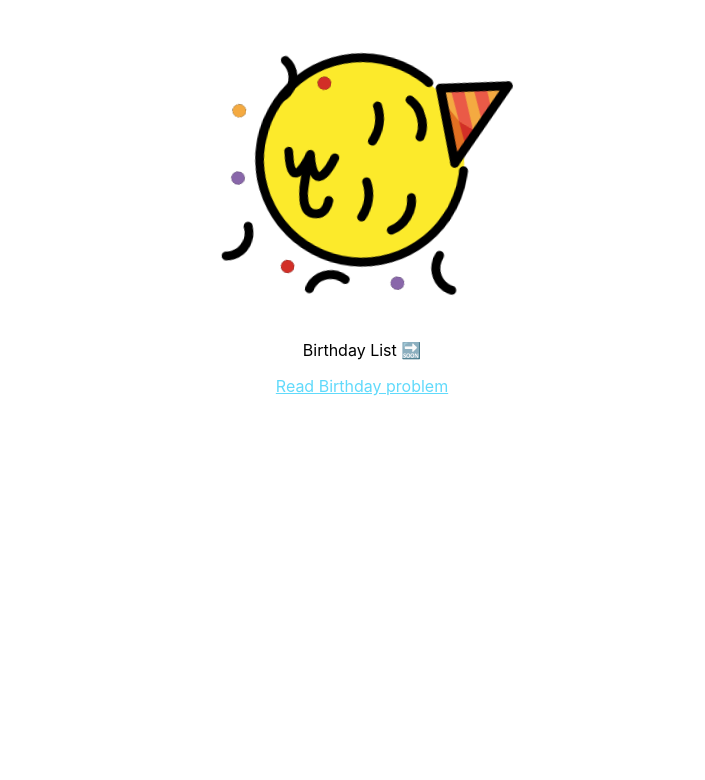
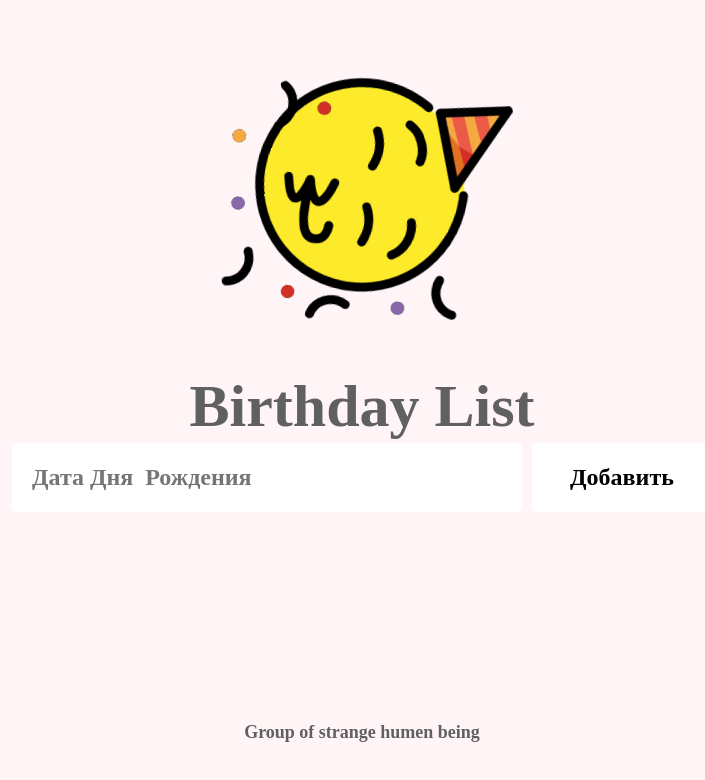
Before and after one commit to auroraptor/birthday-list, a React (Create React App) app: page / in a window 1280 px wide. Shown: the top 780 px of the page, without its empty margins (278-983 px from the left). Built offline with nearby package versions, Linux system fonts and the light colour scheme.

Commit message:
feat: add html and upd css

```diff
--- a/public/index.html
+++ b/public/index.html
@@ -2,7 +2,7 @@
 <html lang="en">
   <head>
     <meta charset="utf-8" />
-    <link rel="icon" href="%PUBLIC_URL%/favicon.ico" />
+    <link rel="icon" href="%PUBLIC_URL%/favicon.png" />
     <meta name="viewport" content="width=device-width, initial-scale=1" />
     <meta name="theme-color" content="#000000" />
     <meta
--- a/src/components/App/App.css
+++ b/src/components/App/App.css
@@ -10,10 +10,11 @@
 @media (prefers-reduced-motion: no-preference) {
   .App-logo {
     animation: App-logo-spin infinite 20s linear;
+    margin: 25px;
   }
 }
 
-/* .App-header {
+.App-header {
   background-color: #282c34;
   min-height: 100vh;
   display: flex;
@@ -21,8 +22,8 @@
   align-items: center;
   justify-content: center;
   font-size: calc(10px + 2vmin);
-  color: white;
-} */
+  color: #fff5f6;
+}
 
 .App-link {
   color: #61dafb;
@@ -38,10 +39,10 @@
 }
 
 .page {
-  background-color: #000000;
+  background-color: #fff5f6;
   font-style: normal;
   font-weight: 900;
-  color: #FFFFFF;
+  color: #606060;
 }
 
 .page__content {
--- a/src/components/App/App.js
+++ b/src/components/App/App.js
@@ -1,22 +1,52 @@
+import React from 'react';
 import logo from '../../images/logo.svg';
-import './App.css';
+//import './App.css';
+
 
 function App() {
   return (
-    <div className="App">
-      <header className="App-header">
-        <img src={logo} className="App-logo" alt="logo" />
-        <p>
-          Birthday List 🔜
-        </p>
-        <a
-          className="App-link"
-          href="https://en.wikipedia.org/wiki/Birthday_problem"
-        >
-          Read Birthday problem
-        </a>
-      </header>
-    </div>
+    <div className="page">
+  <div className="page__content">
+    <header className="header">
+      <img src={logo} className="App-logo" alt="logo" />
+      <h1 className="header__title">
+        Birthday List
+      </h1>
+    </header>
+    <section className="bd-add">
+      <form name="bd-add__form" className="bd-add__form">
+        <input type="text" name="date" className="bd-add__input" placeholder="Дата Дня  Рождения" />
+        <button type="submit" className="button bd-add__submit-btn">
+          Добавить
+        </button>
+      </form>
+      <ul className="bd-list__list">
+
+      </ul>
+    </section>
+    <footer className="footer">
+      <footer className="footer__title">
+        Group of strange humen being
+      </footer>
+    </footer>
+  </div>
+  <template className="bd-template">
+    <li className="bd-item">
+      <p className="bd-item__text">
+        01.01
+      </p>
+      <button className="button bd-item__btn bd-item__btn_type_edit">
+
+      </button>
+      <button className="bd-item__btn button bd-item__btn_type_copy">
+
+      </button>
+      <button className="bd-item__btn button bd-item__btn_type_remove">
+
+      </button>
+    </li>
+  </template>
+</div>
   );
 }
 
--- a/src/components/BdItem/BdItem.css
+++ b/src/components/BdItem/BdItem.css
@@ -35,7 +35,7 @@
     margin-right: 0;
 }
 
-.bd-item__btn_type_edit {
+/* .bd-item__btn_type_edit {
     background: transparent url('./images/edit.svg') center no-repeat;
     background-size: contain;
 }
@@ -43,4 +43,4 @@
 .bd-item__btn_type_remove {
     background: transparent url('./images/remove.svg') center no-repeat;
     background-size: contain;
-}
+}   */
--- /dev/null
+++ b/src/components/Footer/Footer.css
@@ -0,0 +1,7 @@
+.footer {
+    padding: 120px 0 54px 0;
+    font-size: 18px;
+    line-height: 150%;
+    text-align: center;
+    color: #606060;
+  }
--- a/src/components/Header/Header.css
+++ b/src/components/Header/Header.css
@@ -1,6 +1,7 @@
 .header {
     margin: 0;
     padding: 0 96px 0 54px;
+    display: contents;
 }
 
 .header__title {
@@ -8,4 +9,5 @@
     font-size: 60px;
     line-height: 73px;
     text-align: center;
+    margin: 0;
 }
--- a/src/index.css
+++ b/src/index.css
@@ -1,13 +1,8 @@
-body {
-  margin: 0;
-  font-family: -apple-system, BlinkMacSystemFont, 'Segoe UI', 'Roboto', 'Oxygen',
-    'Ubuntu', 'Cantarell', 'Fira Sans', 'Droid Sans', 'Helvetica Neue',
-    sans-serif;
-  -webkit-font-smoothing: antialiased;
-  -moz-osx-font-smoothing: grayscale;
-}
+@import url(./vendor/normalize.css);
 
-code {
-  font-family: source-code-pro, Menlo, Monaco, Consolas, 'Courier New',
-    monospace;
-}
+@import url(./components/AddBdItemForm/AddBdItemForm.css);
+@import url(./components/App/App.css);
+@import url(./components/BdItem/BdItem.css);
+@import url(./components/BdList/BdList.css);
+@import url(./components/Header/Header.css);
+@import url(./components/Footer/Footer.css);
```
Also changed, not shown: public/favicon.png (added), src/components/Footer/Footer.js (added), src/vendor/normalize.css (added), 1 other file (tests, documents, lock files or other folders).
